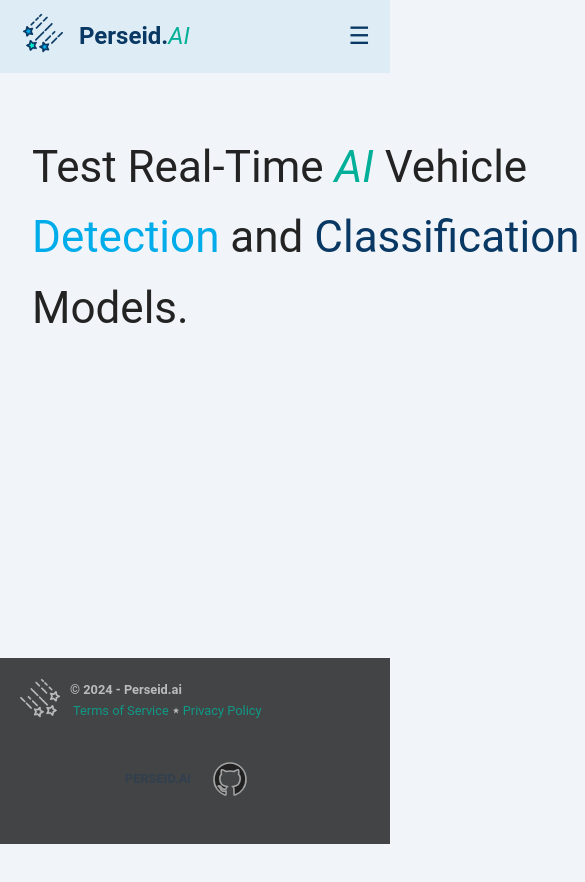
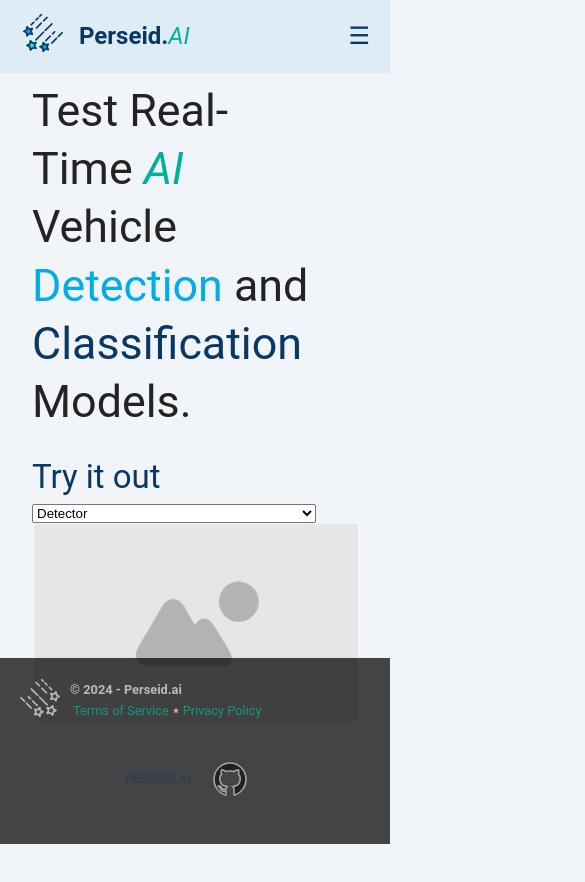
Before and after one commit to tfg-carvarsou/Vehicle-Classification, a Vue app in the folder webapp/vc_frontend/perseidai/: page / in a window 390 px wide. Shown: the top 882 px of the page, 585 px wide, since content can reach past the window. After the commit the page ends 844 px from the top, so only its background shows below. Built offline with nearby package versions, Linux system fonts and the light colour scheme.

Commit message:
fix(homepage): delete typing effect
- typing effect prone to responsive glitches

```diff
--- a/webapp/vc_frontend/perseidai/src/views/HomeView.vue
+++ b/webapp/vc_frontend/perseidai/src/views/HomeView.vue
@@ -1,114 +1,120 @@
 <template>
-  <div class="main-header">
+  <div class="view-container">
+    <!-- Main Header: Title and Image -->
+    <div class="mh-container">
+      <div class="mh-title">
         <h1>
-      <div v-if="showLine1" class="typing-effect line-1">
+          <div class="mh-line-1">
             <span>Test Real-Time</span>
-        <span class="mh-1"><i> AI</i></span>
+            <span class="mh-text-1"><i> AI</i></span>
             <span> Vehicle</span>
           </div>
-      <div v-if="showLine2" class="typing-effect line-2">
-        <span class="mh-2"> Detection</span>
+          <div class="mh-line-2">
+            <span class="mh-text-2"> Detection</span>
             <span> and</span>
-        <span class="mh-3"> Classification</span>
+            <span class="mh-text-3"> Classification</span>
           </div>
-      <div v-if="showLine3" class="typing-effect line-3">
+          <div class="mh-line-3">
             <span> Models.</span>
           </div>
         </h1>
+          <!-- Subtitle: Try it out and selector -->
+        <div class="sb-container">
+          <h2 class="sb-title">Try it out</h2>
+          <select class="sb-type-selector">
+            <option value="sb-type-detector">Detector</option>
+            <option value="sb-type-classificator">Classificator</option>
+          </select>
+        </div>
+      </div>
+      <div class="mh-img">
+        <img src="@/assets/images/placeholder.png" alt="placeholder" />
+      </div>
+    </div>
   </div>
 </template>
 
+<!--
+TODO:
+    -> Al seleccionar entre Detector o Classificator,
+       hay un scroll automatico que lleva al selector de modelos
+    -> Al seleccionar entre modelos,
+       aparece el campo de subida de imagen
+    -> Al subir la imagen, aparece el resultado de la inferencia
+-->
+
 <script setup lang="ts">
-import { ref, onMounted } from 'vue'
-const showLine1 = ref(false)
-const showLine2 = ref(false)
-const showLine3 = ref(false)
-
-onMounted(() => {
-  setTimeout(() => {
-    showLine1.value = true
-  }, 0)
-
-  setTimeout(() => {
-    showLine2.value = true
-  }, 1900)
-
-  setTimeout(() => {
-    showLine3.value = true
-  }, 3800)
-})
 </script>
 
 <style scoped>
-.main-header {
-  display: inline-block;
-  height: 100vh;
-  padding-top: 100px;
-  font-size: 22px;
+.view-container {
   color: #232323;
 }
 
-.typing-effect {
-  overflow: hidden;
-  white-space: nowrap;
-  font-size: inherit;
-  border-right: 2px solid #232323;
+.mh-container {
+  display: flex;
+  flex-direction: column;
+  align-items: center;
+  justify-content: space-between;
+  height: 60vh;
+  width: auto;
+  flex-wrap: wrap;
 }
 
-/* Individual line animations */
-.line-1 {
-  animation:
-    typing 2s steps(30) forwards,
-    blink 1.75s steps(1) forwards;
+.mh-title {
+  flex: 1;
+  display: inline-block;
+  flex-direction: column;
+  align-items: center;
+  font-size: 22px;
+  margin-right: 5vh;
 }
 
-.line-2 {
-  animation:
-    typing 2s steps(30) forwards,
-    blink 1.8s steps(1) forwards;
+.mh-text-1 {
+  color: #02af98;
 }
 
-.line-3 {
-  animation:
-    typing 2s steps(30) forwards,
-    blink 0.55s steps(1) forwards;
+.mh-text-2 {
+  color: #00acea;
 }
 
-.line-1,
-.line-2,
-.line-3 {
-  margin-right: 15vh;
+.mh-text-3 {
+  color: #083863;
 }
 
-/* Animation for typing effect */
-@keyframes typing {
-  from {
-    width: 0;
+.mh-img img {
+  flex: 1;
+  max-width: 100%;
+  height: auto;
+  object-fit: cover;
 }
-  to {
+
+.sb-container {
+  display: flex;
+  flex-direction: column;
+  align-items: left;
+  margin-top: 20px;
+  color: #083863;
+}
+
+h1 {
+  line-height: 1.3;
+  font-size: 2.8rem;
+}
+
+@media (max-width: 1024px) {
+  .mh-container {
+    flex-direction: row;
+    align-items: center;
+  }
+
+  .mh-title {
+    height: auto;
+    padding-top: 50px;
+  }
+
+  .mh-img img {
     width: 100%;
   }
 }
-
-/* Animation to hide the cursor */
-@keyframes blink {
-  from {
-    border-right-color: #232323;
-  }
-  to {
-    border-right-color: transparent;
-  }
-}
-
-.mh-1 {
-  color: #02af98;
-}
-
-.mh-2 {
-  color: #00acea;
-}
-
-.mh-3 {
-  color: #083863;
-}
 </style>
```
Also changed, not shown: webapp/vc_frontend/perseidai/src/assets/images/placeholder.png (added). Lines whose indentation alone changed are shown as unchanged.
